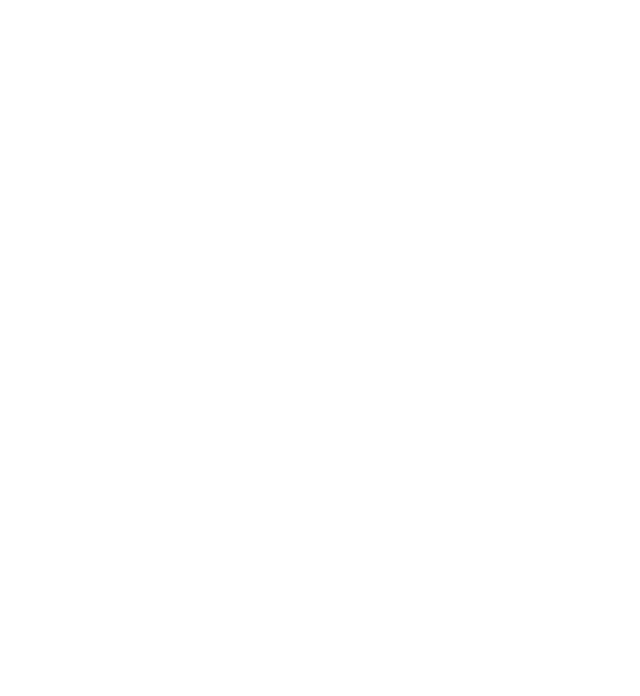
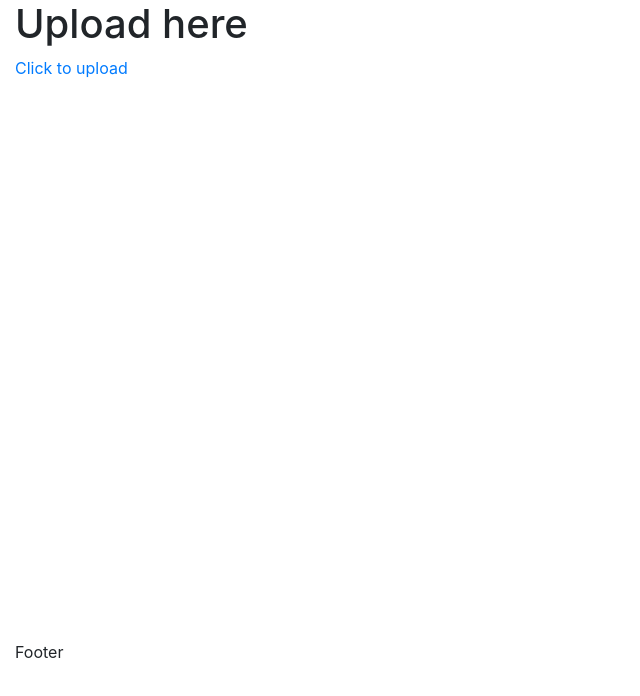
Before and after one commit to PhilG112/astro-fe, an Angular app: page /admin in a window 1280 px wide. Shown: the top 696 px of the page, without its empty margins (0-640 px from the left). Built offline with nearby package versions, Linux system fonts and the light colour scheme; sample sign-in values are in the browser's storage.

Commit message:
Update admin

```diff
--- a/src/app/admin/admin.component.html
+++ b/src/app/admin/admin.component.html
@@ -1,3 +1,3 @@
 <h1>Upload here</h1>
-<a [routerLink]="/admin/upload">Click to upload</a>
+<a routerLink="/admin/upload">Click to upload</a>
 <router-outlet></router-outlet>
--- a/src/app/admin/admin.component.ts
+++ b/src/app/admin/admin.component.ts
@@ -1,11 +1,21 @@
-import { Component } from '@angular/core';
+import { Component, OnInit, OnDestroy } from '@angular/core';
 
 @Component({
   selector: 'app-admin',
   templateUrl: './admin.component.html',
   styleUrls: ['./admin.component.scss']
 })
-export class AdminComponent {
+export class AdminComponent implements OnInit, OnDestroy {
+  private element = <HTMLElement>document.getElementsByClassName('navbar')[0];
+
   constructor() {
   }
+
+  ngOnInit(): void {
+    this.element.style.display = 'none';
+  }
+
+  ngOnDestroy(): void {
+    this.element.style.display = 'block';
+  }
 }
```
